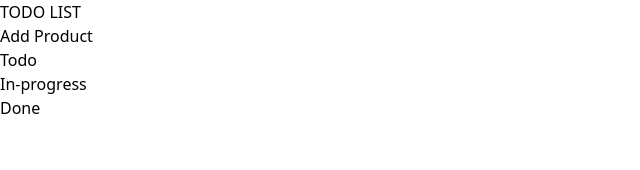
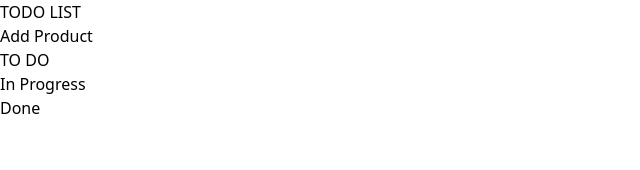
Before and after one commit to Muhammadosama007/Kanban_board, a React (Vite) app in the folder Frontend/: page / in a window 1280 px wide. Shown: the top 170 px of the page, without its empty margins (0-640 px from the left). Built offline with nearby package versions, Linux system fonts and the light colour scheme.

Commit message:
Frontend folder added and all files moved to that folder

```diff
--- a/Frontend/src/Components/Home.jsx
+++ b/Frontend/src/Components/Home.jsx
@@ -21,16 +21,17 @@ function Home() {
         }
     }, []);
     useEffect(() => {
+        if (arr.length > 0) {
             localStorage.setItem("data", JSON.stringify(arr));
+        }
     }, [arr]);
     const onDelete = (task) => {
         const updatedArr = arr.filter((i) => i !== task);
         setArr(updatedArr);
         localStorage.setItem("data", JSON.stringify(updatedArr));
     };
-    const onDragStart = (e, item, index) => {
+    const onDragStart = (e, item) => {
         e.dataTransfer.setData("task", JSON.stringify(item));
-        e.dataTransfer.setData("index", index);
     };
     const onDragOver = (e) => {
         e.preventDefault();
@@ -38,53 +39,95 @@ function Home() {
     const onDrop = (e, newStatus) => {
         e.preventDefault();
         const draggedTodo = JSON.parse(e.dataTransfer.getData("task"));
-        const targetCard = e.target.closest(".draggable-card");
-        let updatedTodos = arr.filter((i) => JSON.stringify(i) !== JSON.stringify(draggedTodo));
+        const targetCard = e.target.closest(".draggable-card"); // Find the closest card
+        let updatedTodos = [...arr];
+        // Remove the dragged item from its current position
+        updatedTodos = updatedTodos.filter((i) => JSON.stringify(i) !== JSON.stringify(draggedTodo));
         if (targetCard) {
             const targetIndex = parseInt(targetCard.dataset.index, 10);
+            // Find items in the same column
             const sameColumnItems = updatedTodos.filter(i => i.stat === newStatus);
+            // Find the actual index in the full array
             const fullIndex = updatedTodos.findIndex(i => JSON.stringify(i) === JSON.stringify(sameColumnItems[targetIndex]));
             if (fullIndex !== -1) {
                 updatedTodos.splice(fullIndex, 0, { ...draggedTodo, stat: newStatus });
             } else {
-                updatedTodos.push({ ...draggedTodo, stat: newStatus });
+                updatedTodos.push({ ...draggedTodo, stat: newStatus }); // Fallback if no specific target
             }
         } else {
-            updatedTodos.push({ ...draggedTodo, stat: newStatus });
+            updatedTodos.push({ ...draggedTodo, stat: newStatus }); // Drop at the end if not on a card
         }
         setArr(updatedTodos);
         localStorage.setItem("data", JSON.stringify(updatedTodos));
     };
     return (
-        <div className="bg-slate-500">
+        <div className="bg-slate-500 ">
             <Nav />
             <AddBtn addData={addData} editData={editData} setEditData={setEditData} />
             <div className="flex justify-between mx-11">
-                {['Todo', 'In-progress', 'Done'].map((status, colIndex) => (
+                {/* TO DO Section */}
                 <div
-                        key={colIndex}
-                        className={`border border-solid rounded-md w-1/3 h-auto text-center ${status === "Todo" ? "bg-blue-200" : status === "In-progress" ? "bg-orange-300" : "bg-green-500"
-                            }`}
+                    className="bg-blue-200 border border-solid rounded-md w-1/3 h-auto text-center"
                     onDragOver={onDragOver}
-                        onDrop={(e) => onDrop(e, status)}
+                    onDrop={(e) => onDrop(e, "Todo")}
                 >
-                        <h1 className="font-semibold text-2xl">{status}</h1>
+                    <h1 className="font-semibold text-2xl">TO DO</h1>
                     <div className="m-3">
                         {arr
-                                .filter((obj) => obj && obj.stat === status)
+                            .filter((obj) => obj && obj.stat === "Todo")
                             .map((i, index) => (
                                 <Cards
                                     key={index}
                                     addData={i}
                                     onDel={() => onDelete(i)}
                                     setEditData={() => setEditData(i)}
-                                        onDragStart={(e) => onDragStart(e, i, index)}
-                                        dataIndex={index}
+                                    onDragStart={(e) => onDragStart(e, i)}
                                 />
                             ))}
                     </div>
                 </div>
+                {/* In Progress Section */}
+                <div
+                    className="bg-orange-300 border border-solid rounded-md w-1/3 h-auto text-center"
+                    onDragOver={onDragOver}
+                    onDrop={(e) => onDrop(e, "In-progress")}
+                >
+                    <h1 className="font-semibold text-2xl">In Progress</h1>
+                    <div className="m-3">
+                        {arr
+                            .filter((obj) => obj && obj.stat === "In-progress")
+                            .map((i, index) => (
+                                <Cards
+                                    key={index}
+                                    addData={i}
+                                    onDel={() => onDelete(i)}
+                                    setEditData={() => setEditData(i)}
+                                    onDragStart={(e) => onDragStart(e, i)}
+                                />
                             ))}
+                    </div>
+                </div>
+                {/* Done Section */}
+                <div
+                    className="bg-green-500 border border-solid rounded-md w-1/3 h-auto text-center"
+                    onDragOver={onDragOver}
+                    onDrop={(e) => onDrop(e, "Done")}
+                >
+                    <h1 className="font-semibold text-2xl">Done</h1>
+                    <div className="m-3">
+                        {arr
+                            .filter((obj) => obj && obj.stat === "Done")
+                            .map((i, index) => (
+                                <Cards
+                                    key={index}
+                                    addData={i}
+                                    onDel={() => onDelete(i)}
+                                    setEditData={() => setEditData(i)}
+                                    onDragStart={(e) => onDragStart(e, i)}
+                                />
+                            ))}
+                    </div>
+                </div>
             </div>
         </div>
     );
```
Lines whose indentation alone changed are shown as unchanged.
